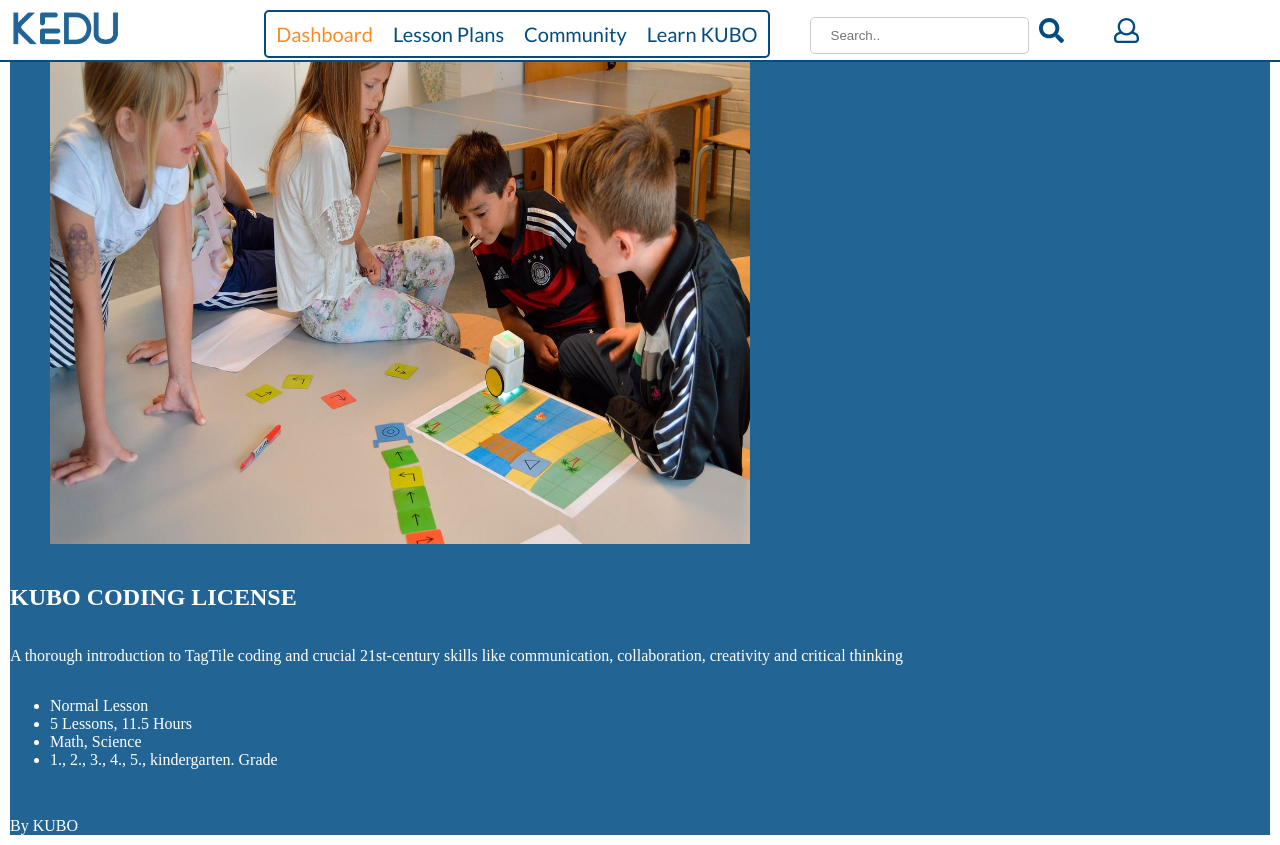
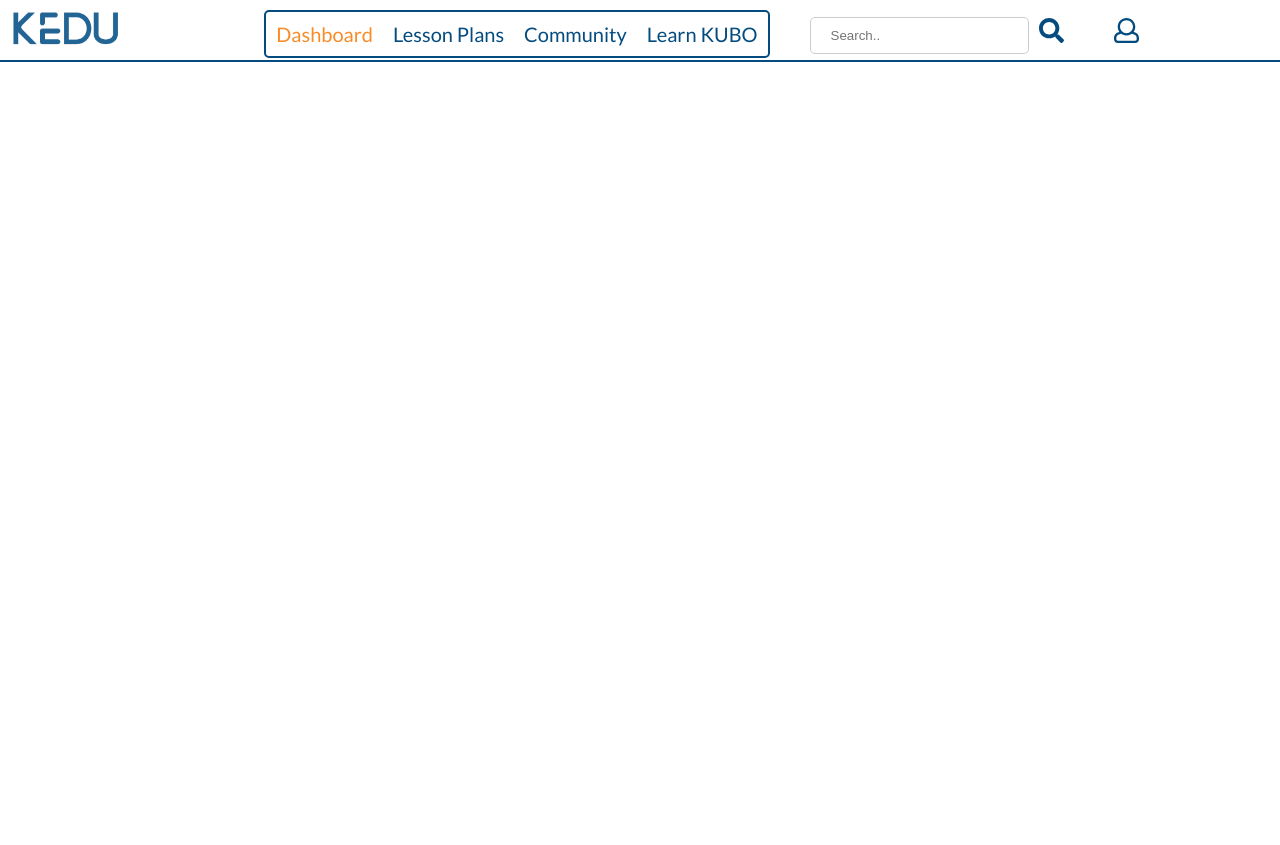
Before and after one commit to lagfoss/kedu, a plain HTML site: page dashb.html in a window 1280 px wide. After the commit the page ends 800 px from the top, so only its background shows below. Drawn offline with Linux system fonts and the light colour scheme.

Commit message:
retry dashboard

```diff
--- a/dashb.html
+++ b/dashb.html
@@ -50,42 +50,6 @@
 
 
 </body>
-    <div class="columns">
-      <div class="column main-column">
-        2/5 column
-      </div>
-      <div class="column">
-        2/5 column
-      </div>
-    </div>
-
-    <a class="article latestAddedLessonPlan">
-      <figure class="article-image">
-        <img src="assets/images/article1.jpg" alt="An article from Lesson Plan">
-      </figure>
-      <div class="article-body">
-        <h2 class="article-titel">
-          KUBO CODING LICENSE
-        </h2>
-        <p class="article-content">
-          A thorough introduction to TagTile coding and crucial 21st-century
-          skills like communication, collaboration, creativity and
-          critical thinking
-
-          <ul>
-            <li>Normal Lesson</li>
-            <li>5 Lessons, 11.5 Hours</li>
-            <li>Math, Science</li>
-            <li>1., 2., 3., 4., 5., kindergarten. Grade</li>
-          </ul>
-        </p>
-        <footer class="article-info">
-          By KUBO
-        </footer>
-      </div>
-
-
-
 
 
 </html>
```
